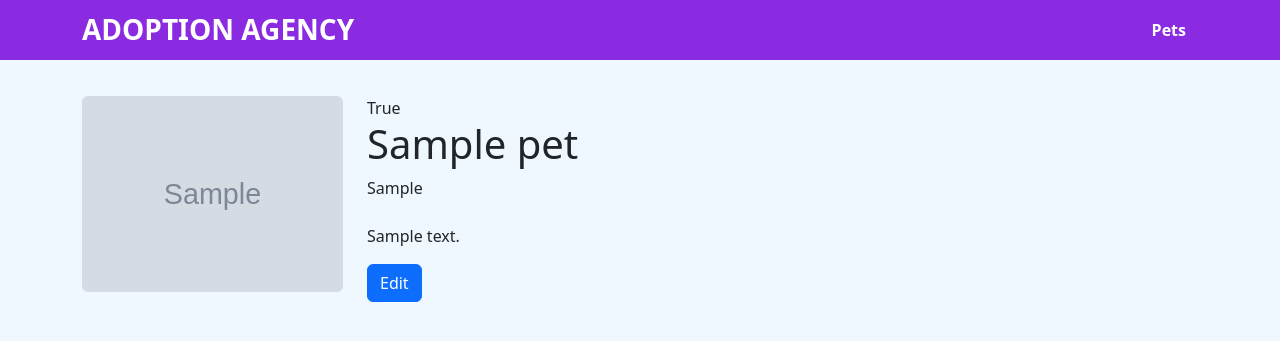
After one commit to juanrouges/flask, a Flask app: page /1 in a window 1280 px wide. The commit adds this page. Shown: the top 341 px of the page. Run offline with Flask 3, Linux system fonts and the light colour scheme; tables that the repository leaves empty hold one stand-in row (values such as "Sample post"); grey boxes marked "Sample" are stand-in pictures.

Commit message:
adoption agency pet info view

```diff
--- a/adoption-agency-flask/app.py
+++ b/adoption-agency-flask/app.py
@@ -19,6 +19,11 @@ connect_db(app)
 def index():
   pets = Pet.query.all()
   return render_template("index.html", pets=pets)
+
+@app.route("/<int:pet_id>")
+def pet_info(pet_id):
+  pet = Pet.query.get_or_404(pet_id)
+  return render_template("pet.html", pet=pet)
 
 @app.route("/add", methods=["GET", "POST"])
 def pet_add():
--- /dev/null
+++ b/adoption-agency-flask/templates/pet.html
@@ -0,0 +1,19 @@
+{% extends "root.html" %}
+
+<!-- main -->
+{% block main %}
+<div class="row mt-4">
+  <div class="col-12 col-lg-3">
+    <img class="W-100 rounded" src="{{pet.photo_url}}" alt="" />
+  </div>
+  <div class="col-12 col-lg-9">
+    <div>{{pet.available}}</div>
+    <h1>{{pet.name}}</h1>
+    <div>{{pet.species}}</div>
+    <div class="mt-4">
+      <p>{{pet.notes}}</p>
+    </div>
+    <a href="/{{pet.id}}/edit" class="btn btn-primary">Edit</a>
+  </div>
+</div>
+{% endblock %}
```
Also changed, not shown: adoption-agency-flask/templates/pet_add.html (+8 -17 lines).
